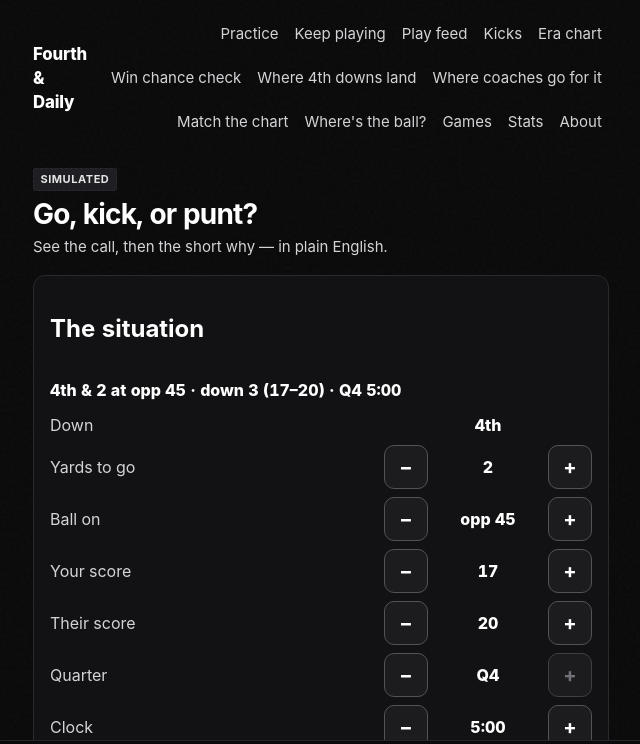
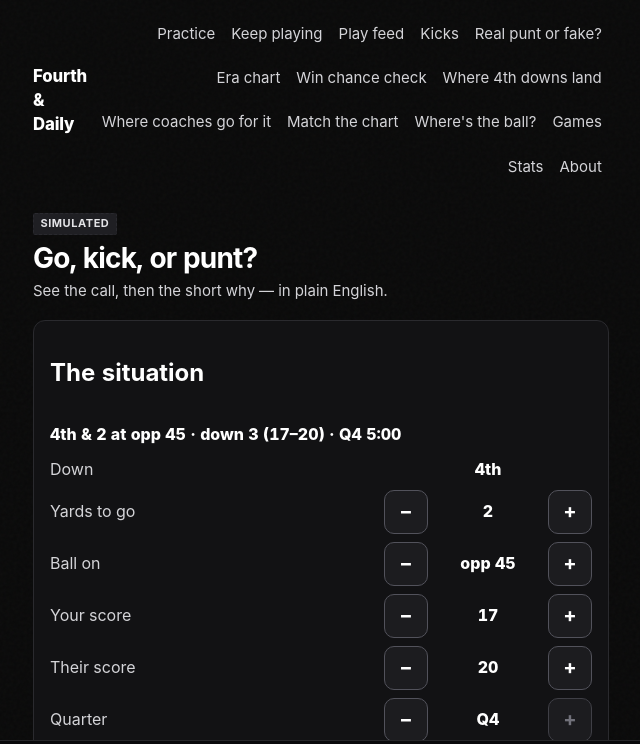
Before and after one commit to nmpy7knjd8-code/nfl-analytics-simulator, a Next.js app in the folder frontend/: page /fourth-down in a window 1280 px wide. Shown: the top 744 px of the page, without its empty margins (319-959 px from the left). Built offline with nearby package versions, Linux system fonts and the light colour scheme.

Commit message:
SiteMenu: add 'Real punt or fake?' link to /fake-punt/

```diff
--- a/frontend/components/SiteMenu.tsx
+++ b/frontend/components/SiteMenu.tsx
@@ -13,6 +13,7 @@ export function SiteMenuLinks() {
       <Link href="/endless/">Keep playing</Link>
       <Link href="/feed/">Play feed</Link>
       <Link href="/kicks/">Kicks</Link>
+      <Link href="/fake-punt/">Real punt or fake?</Link>
       <Link href="/era/">Era chart</Link>
       <Link href="/calibration/">Win chance check</Link>
       <Link href="/outcomes/">Where 4th downs land</Link>
```
